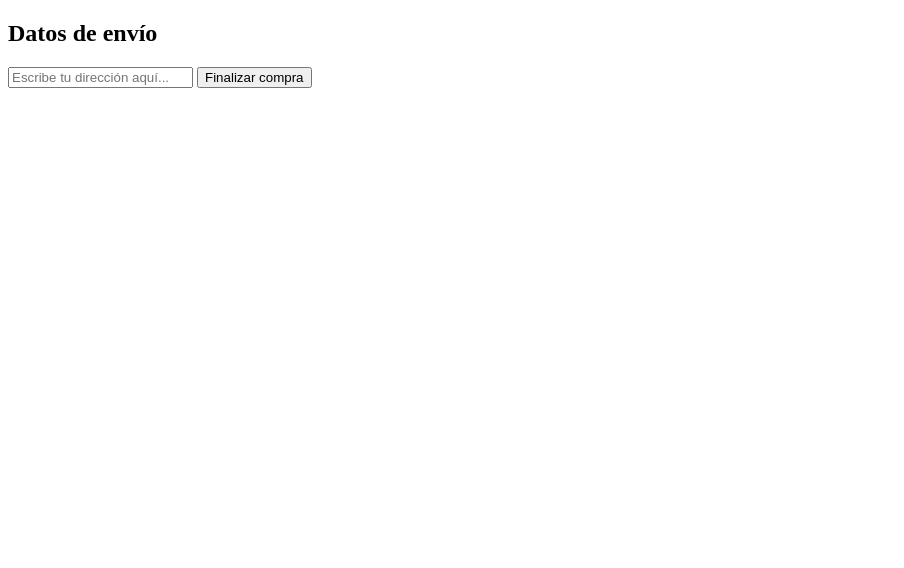
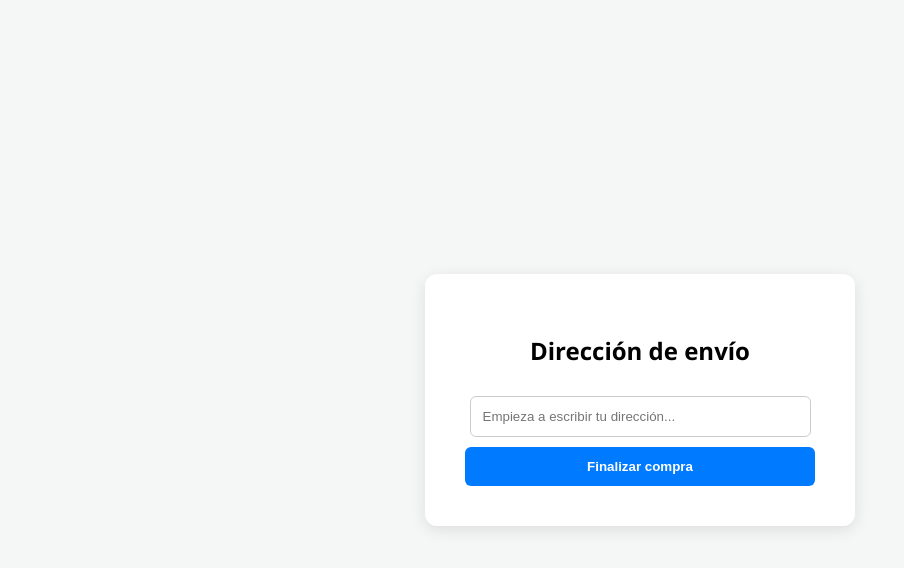
Before and after one commit to empleoizone-dotcom/izone, a plain HTML site: page verificar-compra.html in a window 1280 px wide. Shown: the whole page, without its empty margins (0-904 px from the left). Drawn offline with Linux system fonts and the light colour scheme; some packages are replaced by stand-ins of ours.

Commit message:
Update verificar-compra.html

```diff
--- a/verificar-compra.html
+++ b/verificar-compra.html
@@ -5,22 +5,32 @@
     <title>Verificación de Compra - IZone</title>
     <!-- Carga de la API de Google Maps -->
     <script src="https://maps.googleapis.com/maps/api/js?key=AIzaSyCP-qsv8Ig84wtzJn8CqKoggjVRFS62DRg&libraries=places"></script>
+    <style>
+        body { font-family: 'Segoe UI', sans-serif; background: #f4f7f6; display: flex; justify-content: center; align-items: center; height: 100vh; margin: 0; }
+        .card { background: white; padding: 40px; border-radius: 12px; box-shadow: 0 4px 15px rgba(0,0,0,0.1); width: 350px; text-align: center; }
+        input { width: 90%; padding: 12px; margin: 10px 0; border: 1px solid #ccc; border-radius: 6px; }
+        button { width: 100%; padding: 12px; background: #007bff; color: white; border: none; border-radius: 6px; cursor: pointer; font-weight: bold; }
+    </style>
 </head>
 <body>
-    <h2>Datos de envío</h2>
-    <input type="text" id="direccion" placeholder="Escribe tu dirección aquí...">
-    <button id="btn-finalizar">Finalizar compra</button>
+    <div class="card">
+        <h2>Dirección de envío</h2>
+        <input type="text" id="direccion" placeholder="Empieza a escribir tu dirección...">
+        <button id="btn-finalizar">Finalizar compra</button>
+    </div>
 
     <script>
-        // Inicializar autocompletado
         const input = document.getElementById('direccion');
         new google.maps.places.Autocomplete(input, {
             componentRestrictions: { country: 'VE' }
         });
 
         document.getElementById('btn-finalizar').addEventListener('click', () => {
-            alert("Dirección validada: " + input.value);
-            // Aquí agregaremos la lógica para guardar en Firebase en el siguiente paso
+            if(input.value) {
+                alert("Compra verificada con éxito para: " + input.value);
+            } else {
+                alert("Por favor, selecciona una dirección válida.");
+            }
         });
     </script>
 </body>
```
